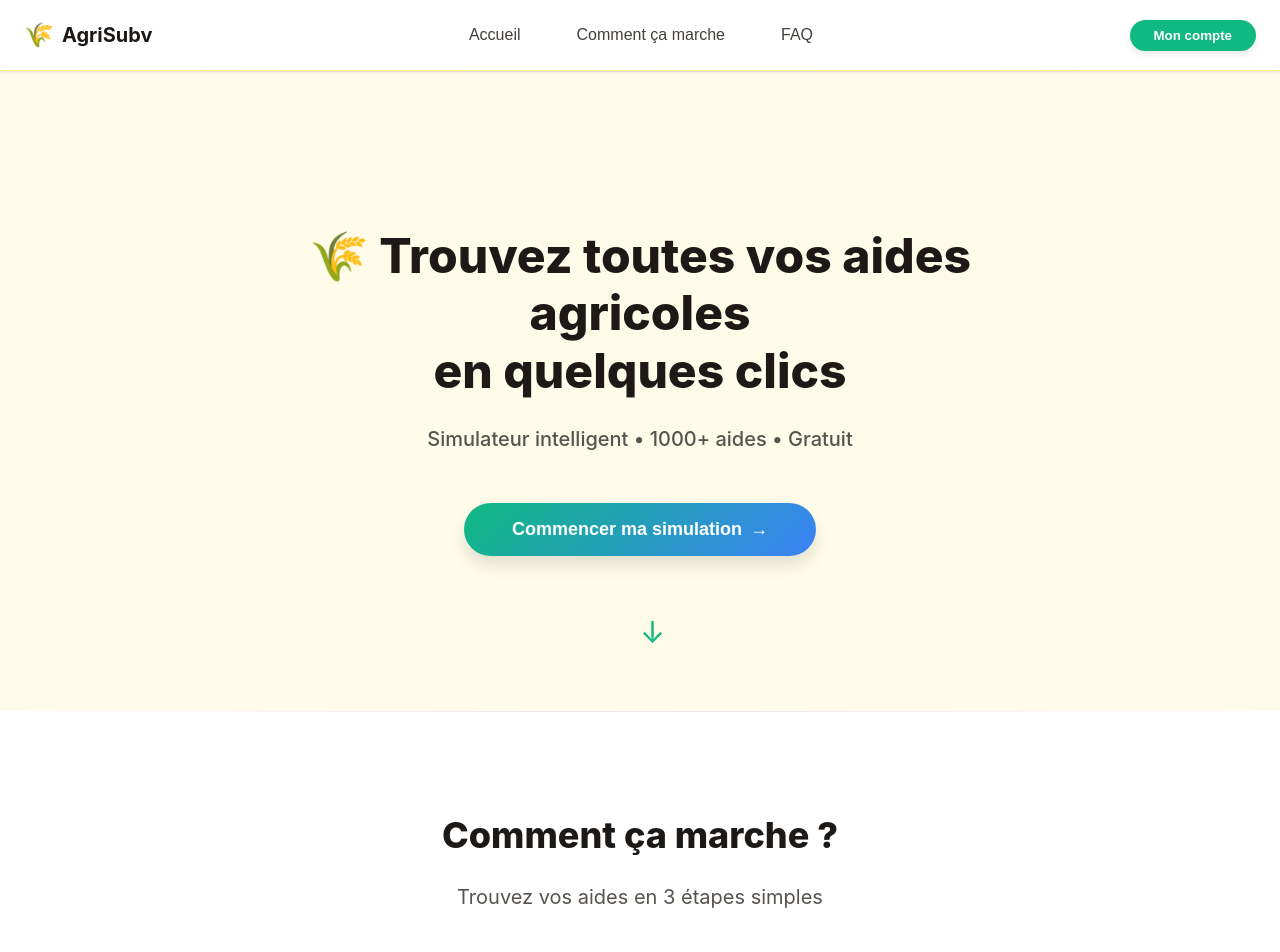
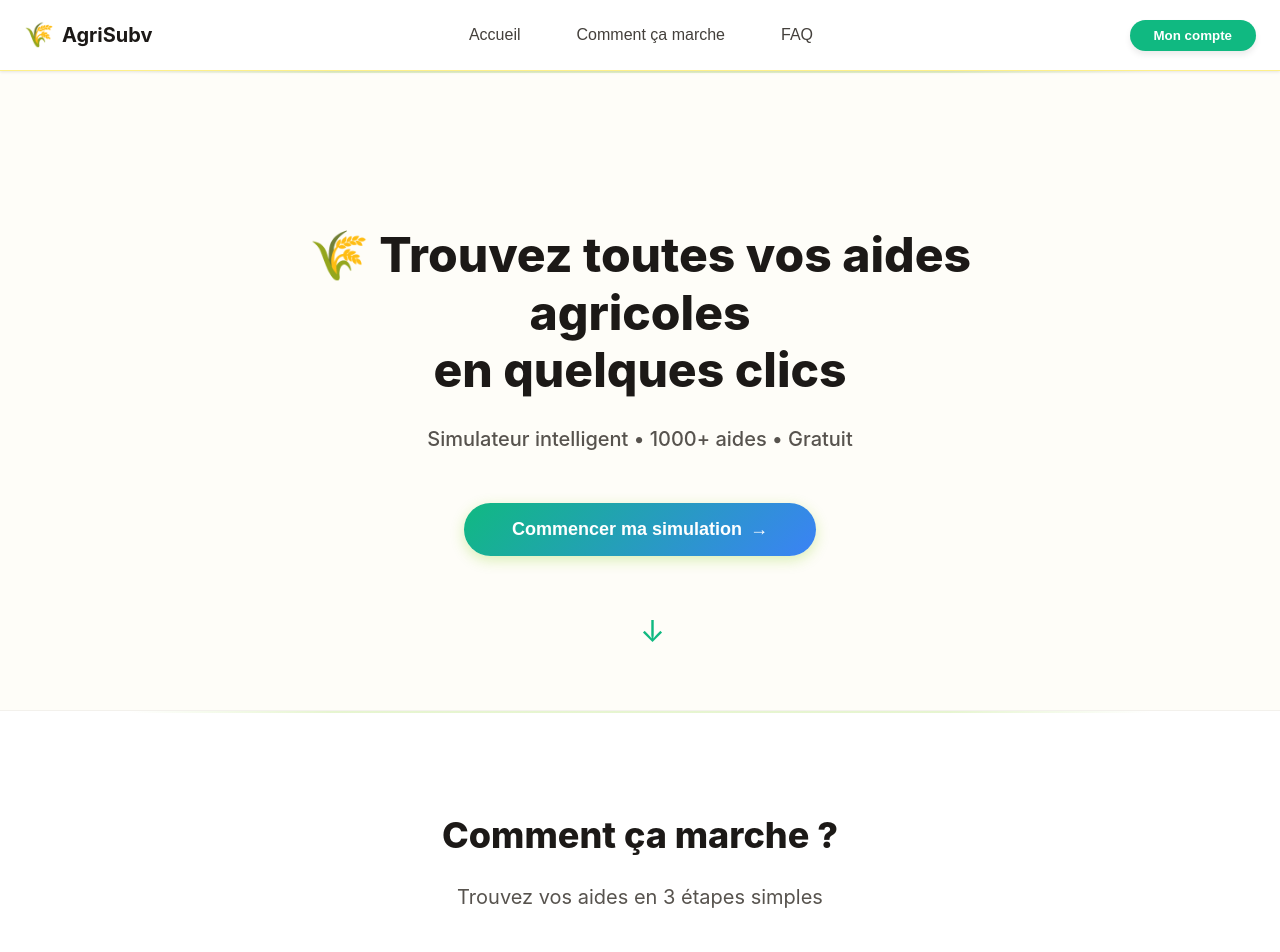
Before and after one commit to Laz0ne/agrisubv, a React (Vite) app in the folder frontend/: page / in a window 1280 px wide. Shown: the top 952 px of the page. Built offline with nearby package versions, Linux system fonts and the light colour scheme.

Commit message:
Update App.css

```diff
--- a/frontend/src/App.css
+++ b/frontend/src/App.css
@@ -1,19 +1,19 @@
-/* App Styles - AgriSubv V2 - Thème Agricole Moderne avec Background Enrichi */
+/* App Styles - AgriSubv V2 - Thème Agricole Moderne */
 
 .app {
   min-height: 100vh;
   display: flex;
   flex-direction: column;
-  background: var(--bg-cream);
+  background: #fafaf5;
   position: relative;
   overflow-x: hidden;
 }
 
 /* ========================================
-   BACKGROUND LAYERS - Système multi-couches
+   BACKGROUND AGRICOLE - Pattern de blé/grain
    ======================================== */
 
-/* Couche 1 : Gradient de base animé */
+/* Texture papier kraft subtile */
 .app::before {
   content: '';
   position: fixed;
@@ -21,27 +21,20 @@
   left: 0;
   right: 0;
   bottom: 0;
-  background:
-    radial-gradient(circle at 20% 20%, rgba(16, 185, 129, 0.12) 0%, transparent 50%),
-    radial-gradient(circle at 80% 80%, rgba(132, 204, 22, 0.12) 0%, transparent 50%),
-    radial-gradient(circle at 50% 50%, rgba(245, 158, 11, 0.08) 0%, transparent 50%);
-  animation: gradientFloat 15s ease-in-out infinite;
+  background-color: #fefdf8;
+  background-image:
+    linear-gradient(30deg, #f4f1e8 12%, transparent 12.5%, transparent 87%, #f4f1e8 87.5%, #f4f1e8),
+    linear-gradient(150deg, #f4f1e8 12%, transparent 12.5%, transparent 87%, #f4f1e8 87.5%, #f4f1e8),
+    linear-gradient(30deg, #f4f1e8 12%, transparent 12.5%, transparent 87%, #f4f1e8 87.5%, #f4f1e8),
+    linear-gradient(150deg, #f4f1e8 12%, transparent 12.5%, transparent 87%, #f4f1e8 87.5%, #f4f1e8);
+  background-size: 80px 140px;
+  background-position: 0 0, 0 0, 40px 70px, 40px 70px;
+  opacity: 0.3;
   z-index: -3;
   pointer-events: none;
 }
 
-@keyframes gradientFloat {
-  0%, 100% {
-    opacity: 1;
-    transform: scale(1);
-  }
-  50% {
-    opacity: 0.8;
-    transform: scale(1.1);
-  }
-}
-
-/* Couche 2 : Pattern de points subtil */
+/* Motif de grains/semences */
 .app::after {
   content: '';
   position: fixed;
@@ -50,128 +43,90 @@
   right: 0;
   bottom: 0;
   background-image:
-    radial-gradient(circle, rgba(214, 211, 209, 0.4) 1px, transparent 1px);
-  background-size: 24px 24px;
-  opacity: 0.5;
+    radial-gradient(circle at 25% 25%, rgba(132, 204, 22, 0.03) 0%, transparent 50%),
+    radial-gradient(circle at 75% 75%, rgba(245, 158, 11, 0.03) 0%, transparent 50%),
+    radial-gradient(circle at 50% 50%, rgba(16, 185, 129, 0.02) 0%, transparent 50%);
   z-index: -2;
   pointer-events: none;
 }
 
-/* Couche 3 : Formes organiques flottantes */
-.app .background-shapes {
+/* Bande décorative supérieure - style champ de blé */
+.app .decorative-band {
   position: fixed;
-  top: 0;
+  top: 80px;
   left: 0;
   right: 0;
-  bottom: 0;
-  z-index: -1;
+  height: 4px;
+  background: linear-gradient(90deg,
+    #10b981 0%,
+    #84cc16 25%,
+    #f59e0b 50%,
+    #84cc16 75%,
+    #10b981 100%
+  );
+  opacity: 0.6;
+  z-index: 999;
   pointer-events: none;
-  overflow: hidden;
-}
-
-/* Formes individuelles - PLUS VISIBLES */
-.background-shape {
-  position: absolute;
-  border-radius: 50%;
-  opacity: 0.4;  /* Augmenté de 0.15 à 0.4 */
-  filter: blur(50px);  /* Réduit de 60px à 50px */
-  animation: float 20s ease-in-out infinite;
-}
-
-.shape-1 {
-  width: 600px;  /* Augmenté de 400px */
-  height: 600px;
-  background: linear-gradient(135deg, #10b981 0%, #34d399 100%);
-  top: 10%;
-  left: 10%;
-  animation-delay: 0s;
-  animation-duration: 25s;
-}
-
-.shape-2 {
-  width: 500px;  /* Augmenté de 300px */
-  height: 500px;
-  background: linear-gradient(135deg, #84cc16 0%, #a3e635 100%);
-  top: 60%;
-  right: 15%;
-  animation-delay: 3s;
-  animation-duration: 20s;
-}
-
-.shape-3 {
-  width: 550px;  /* Augmenté de 350px */
-  height: 550px;
-  background: linear-gradient(135deg, #f59e0b 0%, #fbbf24 100%);
-  bottom: 15%;
-  left: 20%;
-  animation-delay: 5s;
-  animation-duration: 22s;
-}
-
-.shape-4 {
-  width: 450px;  /* Augmenté de 250px */
-  height: 450px;
-  background: linear-gradient(135deg, #3b82f6 0%, #60a5fa 100%);
-  top: 40%;
-  right: 40%;
-  animation-delay: 7s;
-  animation-duration: 18s;
-}
-
-@keyframes float {
-  0%, 100% {
-    transform: translate(0, 0) scale(1);
-  }
-  25% {
-    transform: translate(30px, -30px) scale(1.1);
-  }
-  50% {
-    transform: translate(-20px, 40px) scale(0.9);
-  }
-  75% {
-    transform: translate(40px, 20px) scale(1.05);
-  }
 }
 
 /* ========================================
-   SECTIONS - Backgrounds alternés
+   SECTIONS - Backgrounds alternés style agricole
    ======================================== */
 
-/* Hero Section - Gradient spécial */
+/* Hero Section - Dégradé chaud */
 .hero-section {
   position: relative;
-  background: linear-gradient(135deg,
+  background: linear-gradient(180deg,
     rgba(254, 252, 232, 1) 0%,
-    rgba(254, 249, 195, 0.8) 50%,
-    rgba(254, 243, 199, 0.6) 100%
+    rgba(254, 249, 195, 0.8) 100%
   );
+  border-bottom: 3px solid rgba(132, 204, 22, 0.2);
 }
 
 /* Sections alternées */
-section:nth-child(even) {
-  background: white;
+section {
   position: relative;
 }
 
-section:nth-child(odd) {
-  background: rgba(254, 252, 232, 0.5);
-  position: relative;
+section:nth-child(even) {
+  background: white;
+  border-bottom: 1px solid rgba(214, 211, 209, 0.3);
 }
 
-/* Effet de séparation entre sections */
+section:nth-child(odd) {
+  background: #fefdf8;
+  border-bottom: 1px solid rgba(214, 211, 209, 0.3);
+}
+
+/* Effet de ligne horizontale décorative */
 section::before {
   content: '';
   position: absolute;
   top: 0;
-  left: 0;
-  right: 0;
-  height: 1px;
+  left: 10%;
+  right: 10%;
+  height: 2px;
   background: linear-gradient(
     90deg,
     transparent 0%,
-    rgba(214, 211, 209, 0.5) 50%,
+    rgba(132, 204, 22, 0.2) 20%,
+    rgba(132, 204, 22, 0.2) 80%,
     transparent 100%
   );
+}
+
+/* ========================================
+   WIZARD CONTAINER - Background spécial
+   ======================================== */
+
+.wizard-container {
+  background: linear-gradient(180deg,
+    rgba(254, 252, 232, 0.5) 0%,
+    rgba(255, 255, 255, 0.8) 100%
+  );
+  border-radius: var(--radius-2xl);
+  padding: var(--spacing-2xl);
+  margin-top: 100px; /* Espace pour le header fixe */
 }
 
 /* ========================================
@@ -181,20 +136,21 @@ section::before {
 .loading-container {
   max-width: 600px;
   margin: var(--spacing-3xl) auto;
+  margin-top: 120px; /* Espace pour le header fixe */
   text-align: center;
   padding: var(--spacing-3xl);
-  background: rgba(255, 255, 255, 0.95);
+  background: rgba(255, 255, 255, 0.98);
   backdrop-filter: blur(10px);
   border-radius: var(--radius-2xl);
-  box-shadow: var(--shadow-xl);
-  border: 2px solid var(--beige-200);
+  box-shadow: 0 10px 40px rgba(132, 204, 22, 0.1);
+  border: 2px solid rgba(132, 204, 22, 0.2);
 }
 
 .spinner {
   width: 64px;
   height: 64px;
-  border: 6px solid var(--beige-200);
-  border-top-color: var(--primary-green);
+  border: 6px solid rgba(132, 204, 22, 0.2);
+  border-top-color: #84cc16;
   border-radius: var(--radius-full);
   animation: spin 1s linear infinite;
   margin: 0 auto var(--spacing-lg);
@@ -218,6 +174,7 @@ section::before {
   text-align: center;
   margin: var(--spacing-3xl) auto;
   padding: 0 var(--spacing-lg);
+  margin-top: 120px; /* Espace pour le header fixe */
 }
 
 /* ========================================
@@ -228,6 +185,11 @@ html {
   scroll-behavior: smooth;
 }
 
+/* Ajuster le scroll offset pour le header fixe */
+html {
+  scroll-padding-top: 100px;
+}
+
 /* ========================================
    BOUTONS - Effet agricole
    ======================================== */
@@ -235,6 +197,7 @@ html {
 .btn-primary {
   position: relative;
   overflow: hidden;
+  box-shadow: 0 4px 14px rgba(132, 204, 22, 0.3);
 }
 
 .btn-primary::before {
@@ -244,8 +207,12 @@ html {
   left: -100%;
   width: 100%;
   height: 100%;
-  background: linear-gradient(90deg, transparent, rgba(255, 255, 255, 0.3), transparent);
-  transition: left 0.5s;
+  background: linear-gradient(90deg, transparent, rgba(255, 255, 255, 0.4), transparent);
+  transition: left 0.6s;
+}
+
+.btn-primary:hover {
+  box-shadow: 0 6px 20px rgba(132, 204, 22, 0.4);
 }
 
 .btn-primary:hover::before {
@@ -253,18 +220,19 @@ html {
 }
 
 /* ========================================
-   CARDS - Amélioration globale
+   CARDS - Style agricole
    ======================================== */
 
 .card,
 .wizard-card,
 .step-card,
 .aide-card,
-.stat-card {
+.stat-card,
+.faq-item {
   background: rgba(255, 255, 255, 0.98);
-  backdrop-filter: blur(10px);
-  border: 1px solid var(--beige-200);
-  box-shadow: var(--shadow-md);
+  backdrop-filter: blur(5px);
+  border: 2px solid rgba(132, 204, 22, 0.1);
+  box-shadow: 0 4px 12px rgba(0, 0, 0, 0.06);
   transition: all var(--transition-base);
 }
 
@@ -272,10 +240,11 @@ html {
 .wizard-card:hover,
 .step-card:hover,
 .aide-card:hover,
-.stat-card:hover {
-  box-shadow: var(--shadow-xl);
+.stat-card:hover,
+.faq-item:hover {
+  box-shadow: 0 8px 24px rgba(132, 204, 22, 0.15);
   transform: translateY(-4px);
-  border-color: var(--primary-green);
+  border-color: rgba(132, 204, 22, 0.3);
   background: white;
 }
 
@@ -284,20 +253,13 @@ html {
    ======================================== */
 
 @media (max-width: 768px) {
-  .loading-container {
-    margin: var(--spacing-xl) var(--spacing-lg);
-    padding: var(--spacing-xl);
+  .loading-container,
+  .restart-container,
+  .wizard-container {
+    margin-top: 90px;
   }
 
-  .background-shape {
-    filter: blur(40px);
-  }
-
-  .shape-1,
-  .shape-2,
-  .shape-3,
-  .shape-4 {
-    width: 250px;
-    height: 250px;
+  .app .decorative-band {
+    top: 70px;
   }
 }
```
